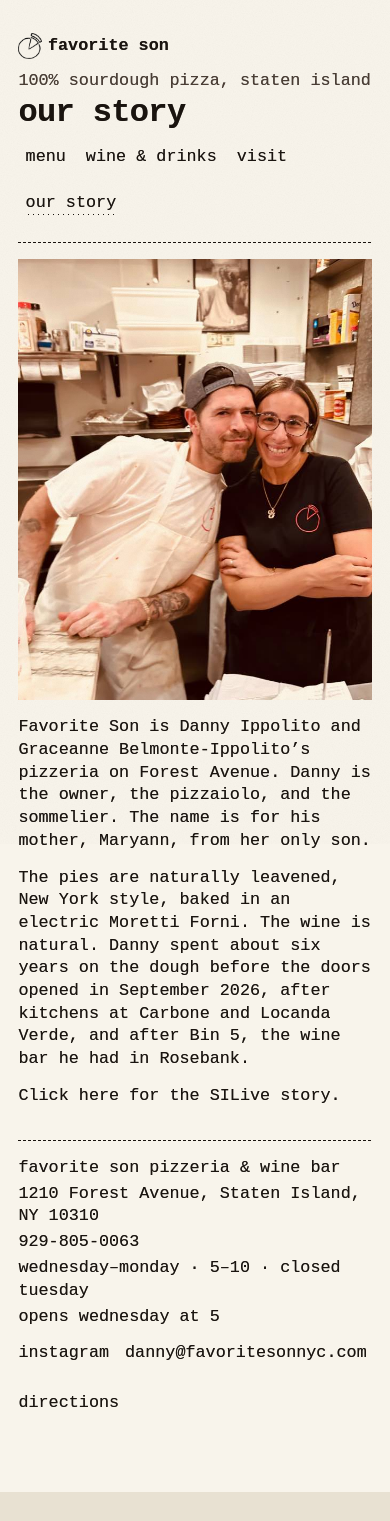
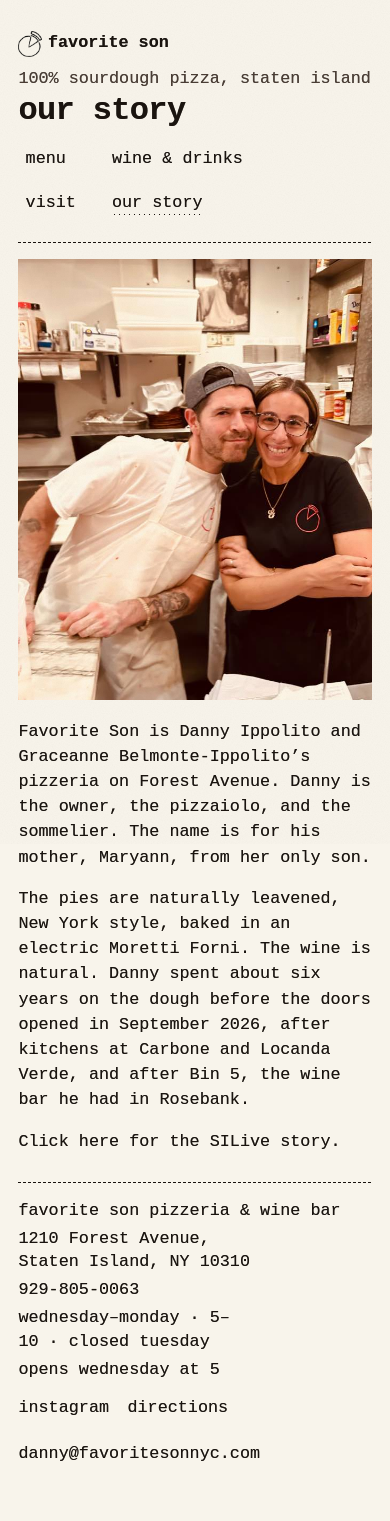
Before and after one commit to jakedcl/favoritesonnyc, a Next.js app: page /story in a window 390 px wide. Before the commit the page ends 1492 px from the top, so only its background shows below. Built offline with nearby package versions, Linux system fonts and the light colour scheme.

Commit message:
Tidy spacing and alignment without changing the shop's look
Even out navigation, column gutters, section rhythm, and the story and visit layouts so phones and tablets sit with the same paper sheet as desktop.

Co-authored-by: jakedcl <jakedcl@users.noreply.github.com>

```diff
--- a/src/app/globals.css
+++ b/src/app/globals.css
@@ -202,8 +202,10 @@ button:focus-visible {
   display: flex;
   flex-wrap: wrap;
   justify-content: center;
-  gap: 0.15rem 0.35rem;
-  margin: 1.35rem 0 0.25rem;
+  gap: 0 0.35rem;
+  margin: 1.35rem auto 0.25rem;
+  width: max-content;
+  max-width: 100%;
 }
 
 .site-nav a {
@@ -240,20 +242,31 @@ button:focus-visible {
 }
 
 .home-lead {
-  width: min(100% - 2rem, 36rem);
-  margin: 1.25rem auto 0;
+  width: min(100% - 1rem, 36rem);
+  margin: 1.5rem auto 0;
   text-align: center;
 }
 
+.home-lead p {
+  margin: 0;
+  line-height: 1.45;
+  text-wrap: balance;
+}
+
 .home-lead p + p {
-  margin-top: 0.35rem;
+  margin-top: 0.4rem;
+}
+
+.home-lead .home-actions {
+  margin-top: 1rem;
 }
 
 .home-actions {
   display: flex;
   flex-wrap: wrap;
   justify-content: center;
-  gap: 0.75rem 1.25rem;
+  align-items: center;
+  gap: 0.35rem 1rem;
   margin-top: 0.85rem;
 }
 
@@ -314,7 +327,8 @@ button:focus-visible {
   width: min(100%, 52rem);
   margin: 0 auto;
   background: var(--paper);
-  padding: 1.5rem 1.15rem 3rem;
+  padding: 1.35rem 1.15rem 2.25rem;
+  overflow-x: clip;
 }
 
 .sheet-mast h1 {
@@ -342,7 +356,9 @@ button:focus-visible {
 .sheet-mast .site-nav,
 .sheet .home-actions {
   justify-content: flex-start;
-  margin-top: 0.35rem;
+  margin-top: 0.65rem;
+  margin-left: 0;
+  margin-right: 0;
 }
 
 .rule {
@@ -357,14 +373,22 @@ button:focus-visible {
 }
 
 .section-title {
-  margin: 1.4rem 0 0.15rem;
+  margin: 1.15rem 0 0.45rem;
   font-size: 1.35rem;
   font-weight: 600;
+  line-height: 1.25;
+  text-wrap: balance;
+}
+
+.title-note {
+  white-space: nowrap;
 }
 
 .section-note {
-  margin: 0 0 0.4rem;
+  margin: 0 0 0.55rem;
   color: var(--soft);
+  line-height: 1.45;
+  text-wrap: pretty;
 }
 
 .menu-list {
@@ -377,8 +401,12 @@ button:focus-visible {
   justify-content: space-between;
   align-items: flex-start;
   gap: 1rem;
-  padding: 0.72rem 0.15rem;
+  padding: 0.7rem 0.15rem;
   transition: transform 180ms ease;
+}
+
+.menu-row > div {
+  min-width: 0;
 }
 
 .menu-row:hover,
@@ -389,13 +417,16 @@ button:focus-visible {
 .menu-name {
   margin: 0;
   font-weight: 600;
+  text-wrap: pretty;
 }
 
 .menu-detail,
 .menu-meta,
 .menu-note {
-  margin: 0.12rem 0 0;
+  margin: 0.2rem 0 0;
   color: var(--soft);
+  line-height: 1.4;
+  text-wrap: pretty;
 }
 
 .menu-note,
@@ -405,37 +436,64 @@ button:focus-visible {
 
 .menu-price {
   margin: 0;
+  flex: none;
   font-weight: 400;
+  font-variant-numeric: tabular-nums;
   white-space: nowrap;
 }
 
 .pie-columns,
 .wine-board {
   display: grid;
-  gap: 0.25rem 2rem;
+  gap: 0.35rem 0;
 }
 
 .column-label {
-  margin: 0.8rem 0 0;
+  margin: 0.65rem 0 0.2rem;
   font-weight: 600;
 }
 
 .allergy {
-  margin-top: 0.5rem;
+  margin-top: 0.9rem;
   color: var(--soft);
   font-size: 0.95rem;
+  line-height: 1.45;
+  max-width: 40rem;
 }
 
 .price-key {
-  margin: 0;
+  margin: 0.15rem 0 0.15rem;
   text-align: right;
   color: var(--soft);
   font-size: 0.92rem;
 }
 
-.visit-grid {
+.visit-grid,
+.story-grid {
   display: grid;
-  gap: 1.25rem;
+  gap: 1.15rem;
+}
+
+.visit-copy {
+  display: flex;
+  flex-direction: column;
+  gap: 0.9rem;
+}
+
+.visit-copy > p {
+  margin: 0;
+}
+
+.visit-notes {
+  display: flex;
+  flex-direction: column;
+  gap: 0.35rem;
+  color: var(--soft);
+  line-height: 1.45;
+}
+
+.visit-notes p {
+  margin: 0;
 }
 
 .visit-photo {
@@ -452,7 +510,7 @@ button:focus-visible {
 .story-photo {
   position: relative;
   aspect-ratio: 4 / 5;
-  margin: 0.5rem 0 1rem;
+  margin: 0;
   background: var(--wall);
 }
 
@@ -462,16 +520,17 @@ button:focus-visible {
 }
 
 .prose p {
-  margin: 0 0 0.9rem;
-  max-width: 38rem;
+  margin: 0 0 1rem;
+  max-width: 40rem;
+  line-height: 1.5;
 }
 
-.visit-phone {
-  margin-top: 0.85rem;
+.prose p:last-child {
+  margin-bottom: 0;
 }
 
 .hours-list {
-  margin: 0.4rem 0 0;
+  margin: 0;
   padding: 0;
   list-style: none;
 }
@@ -479,25 +538,28 @@ button:focus-visible {
 .hours-list li {
   display: flex;
   justify-content: space-between;
-  gap: 1rem;
-  padding: 0.28rem 0;
-  max-width: 18rem;
+  align-items: baseline;
+  gap: 1.25rem;
+  padding: 0.32rem 0;
 }
 
 .site-footer {
-  margin-top: 2rem;
-  padding-bottom: 1rem;
+  margin-top: 1.75rem;
+  padding-bottom: 0.25rem;
 }
 
 .site-footer p {
-  margin: 0.2rem 0;
+  margin: 0.28rem 0;
+  line-height: 1.4;
+  text-wrap: balance;
 }
 
 .footer-links {
   display: flex;
   flex-wrap: wrap;
-  gap: 0.35rem 1rem;
-  margin-top: 0.6rem;
+  align-items: center;
+  gap: 0.15rem 1.15rem;
+  margin-top: 0.45rem;
 }
 
 .footer-links a {
@@ -507,8 +569,8 @@ button:focus-visible {
 }
 
 .home-foot {
-  width: min(100% - 2rem, 36rem);
-  margin: 0.5rem auto 2.5rem;
+  width: min(100% - 1rem, 36rem);
+  margin: 0.75rem auto 2.5rem;
 }
 
 .sticky-bar {
@@ -550,7 +612,18 @@ button:focus-visible {
 
 .missing {
   width: min(100% - 2rem, 36rem);
-  margin: 4rem auto;
+  margin: 4rem auto 3rem;
+  text-align: center;
+}
+
+.missing h1 {
+  margin: 0 0 0.85rem;
+  text-wrap: balance;
+}
+
+.missing p {
+  margin: 0.35rem 0 0;
+  line-height: 1.45;
 }
 
 @keyframes settle {
@@ -598,28 +671,64 @@ button:focus-visible {
   }
 }
 
-@media (min-width: 800px) {
+@media (max-width: 430px) {
+  .site-nav {
+    display: grid;
+    grid-template-columns: max-content max-content;
+    justify-content: center;
+    justify-items: start;
+    column-gap: 1.35rem;
+    row-gap: 0;
+  }
+
+  .sheet-mast .site-nav {
+    justify-content: start;
+  }
+}
+
+@media (min-width: 720px) {
   .sheet {
+    width: min(100% - 2.5rem, 52rem);
     margin-top: 1.25rem;
     margin-bottom: 1.25rem;
-    padding: 2rem 2.25rem 3rem;
+    padding: 2rem 2.25rem 2.5rem;
     border: 1px solid rgba(26, 20, 15, 0.14);
   }
 
+  .visit-grid,
+  .story-grid {
+    grid-template-columns: 1fr 0.9fr;
+    align-items: start;
+    gap: 1.5rem 1.75rem;
+  }
+
+  .story-photo {
+    grid-column: 2;
+    grid-row: 1;
+  }
+
+  .story-grid .prose {
+    grid-column: 1;
+    grid-row: 1;
+  }
+}
+
+@media (min-width: 880px) {
   .pie-columns,
   .wine-board {
+    position: relative;
     grid-template-columns: 1fr 1fr;
+    column-gap: 2.7rem;
   }
 
-  .pie-columns > section + section,
-  .wine-board > div + div {
+  .pie-columns::before,
+  .wine-board::before {
+    content: "";
+    position: absolute;
+    top: 0;
+    bottom: 0;
+    left: 50%;
     border-left: 1px dotted var(--ink);
-    padding-left: 1.5rem;
-  }
-
-  .visit-grid {
-    grid-template-columns: 1fr 0.9fr;
-    align-items: start;
   }
 }
 
--- a/src/app/menu/page.tsx
+++ b/src/app/menu/page.tsx
@@ -16,7 +16,7 @@ export default async function MenuPage() {
 
   return (
     <Sheet title="menu">
-      <p className="section-note">{restaurant.notice.title}. {restaurant.notice.body}</p>
+      <p className="section-note">{`${restaurant.notice.title}. ${restaurant.notice.body}`}</p>
       {menu.empty ? (
         <p className="empty-copy">the board is blank tonight. ask the floor.</p>
       ) : (
@@ -32,7 +32,9 @@ export default async function MenuPage() {
             )}
           </div>
           <DashedRule />
-          <h2 className="section-title">sourdough pizza – 14 inch – 6 slices</h2>
+          <h2 className="section-title">
+            sourdough pizza <span className="title-note">– 14 inch – 6 slices</span>
+          </h2>
           <div className="pie-columns">
             <section>
               <h3 className="column-label">red</h3>
--- a/src/app/page.tsx
+++ b/src/app/page.tsx
@@ -15,7 +15,7 @@ export default async function Home() {
       <Nav />
       <div className="home-lead">
         <p>whole pies, 14 inches, cut into six.</p>
-        <p>{restaurant.notice.title}.</p>
+        <p>{`${restaurant.notice.title}.`}</p>
         <p className="home-actions">
           <Link href="/menu">see the menu</Link>
           <a href={restaurant.maps.google}>directions</a>
--- a/src/app/story/page.tsx
+++ b/src/app/story/page.tsx
@@ -12,12 +12,13 @@ export const metadata: Metadata = {
 export default function StoryPage() {
   return (
     <Sheet title="our story">
+      <div className="story-grid">
         <figure className="story-photo">
           <Image
             src="/photos/kitchen.jpg"
             alt="Danny Ippolito and Graceanne Belmonte-Ippolito in the kitchen."
             fill
-          sizes="(max-width: 800px) 100vw, 640px"
+            sizes="(max-width: 720px) 100vw, 420px"
             priority
           />
         </figure>
@@ -38,6 +39,7 @@ export default function StoryPage() {
             <a href={restaurant.press}>Click here for the SILive story.</a>
           </p>
         </div>
+      </div>
     </Sheet>
   );
 }
--- a/src/app/visit/page.tsx
+++ b/src/app/visit/page.tsx
@@ -23,7 +23,7 @@ export default function VisitPage() {
   return (
     <Sheet title="visit">
       <div className="visit-grid">
-        <div>
+        <div className="visit-copy">
           <p>
             <a href={restaurant.maps.google}>
               {restaurant.address.street}
@@ -32,7 +32,7 @@ export default function VisitPage() {
               {restaurant.address.postal}
             </a>
           </p>
-          <p className="visit-phone">
+          <p>
             <a href={`tel:${restaurant.phoneTel}`}>{restaurant.phone}</a>
           </p>
           <ul className="hours-list">
@@ -43,10 +43,10 @@ export default function VisitPage() {
               </li>
             ))}
           </ul>
-          <p className="section-note" style={{ marginTop: "1rem" }}>
-            {restaurant.notice.title}. {restaurant.notice.body}
-          </p>
-          <p className="section-note">there is covered outdoor seating.</p>
+          <div className="visit-notes">
+            <p>{`${restaurant.notice.title}. ${restaurant.notice.body}`}</p>
+            <p>there is covered outdoor seating.</p>
+          </div>
           <p>
             <a href={`mailto:${restaurant.email}`}>{restaurant.email}</a>
           </p>
@@ -56,7 +56,7 @@ export default function VisitPage() {
             src="/photos/storefront.jpg"
             alt="Danny Ippolito outside Favorite Son at 1210 Forest Avenue."
             fill
-            sizes="(max-width: 800px) 100vw, 400px"
+            sizes="(max-width: 720px) 100vw, 400px"
             priority
           />
         </figure>
--- a/src/components/Footer.tsx
+++ b/src/components/Footer.tsx
@@ -20,8 +20,8 @@ export function Footer() {
       </p>
       <p className="footer-links">
         <a href={restaurant.instagram}>instagram</a>
+        <Link href="/visit">directions</Link>
         <a href={`mailto:${restaurant.email}`}>{restaurant.email}</a>
-        <Link href="/visit">directions</Link>
       </p>
     </footer>
   );
```
Lines whose indentation alone changed are shown as unchanged.
